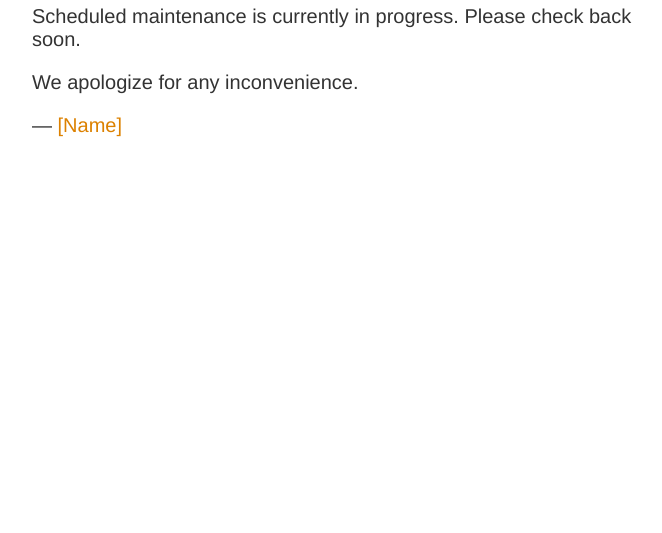
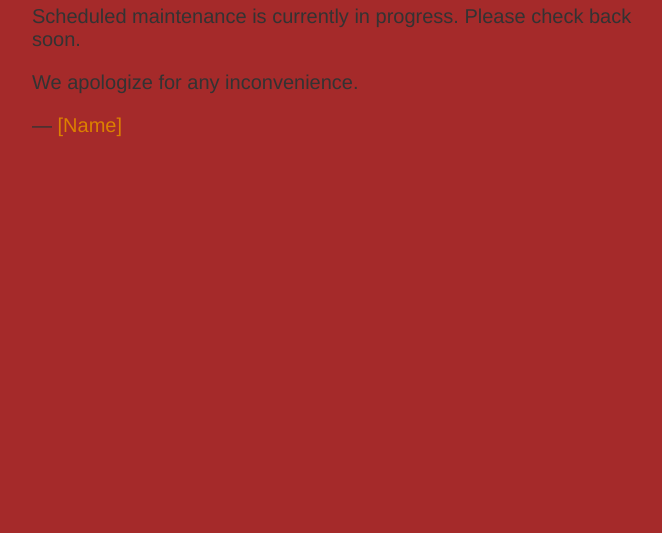
Before and after one commit to ivoatn/public, a plain HTML site: page src/index.html in a window 1280 px wide. Shown: the part 267-800 px from the top of the page, without its empty margins (283-945 px from the left). Drawn offline with Linux system fonts and the light colour scheme.

Commit message:
changing color

```diff
--- a/src/index.html
+++ b/src/index.html
@@ -5,7 +5,7 @@
         <meta http-equiv="Content-Type" content="text/html; charset=UTF-8">
         <meta name="viewport" content="width=device-width, initial-scale=1" />
         <style type="text/css">
-            body { text-align: center; padding: 10%; font: 20px Helvetica, sans-serif; color: #333; }
+            body { text-align: center; padding: 10%; font: 20px Helvetica, sans-serif; color: #333; background-color: brown;}
             h1 { font-size: 50px; margin: 0; }
             article { display: block; text-align: left; max-width: 650px; margin: 0 auto; }
             a { color: #dc8100; text-decoration: none; }
```
